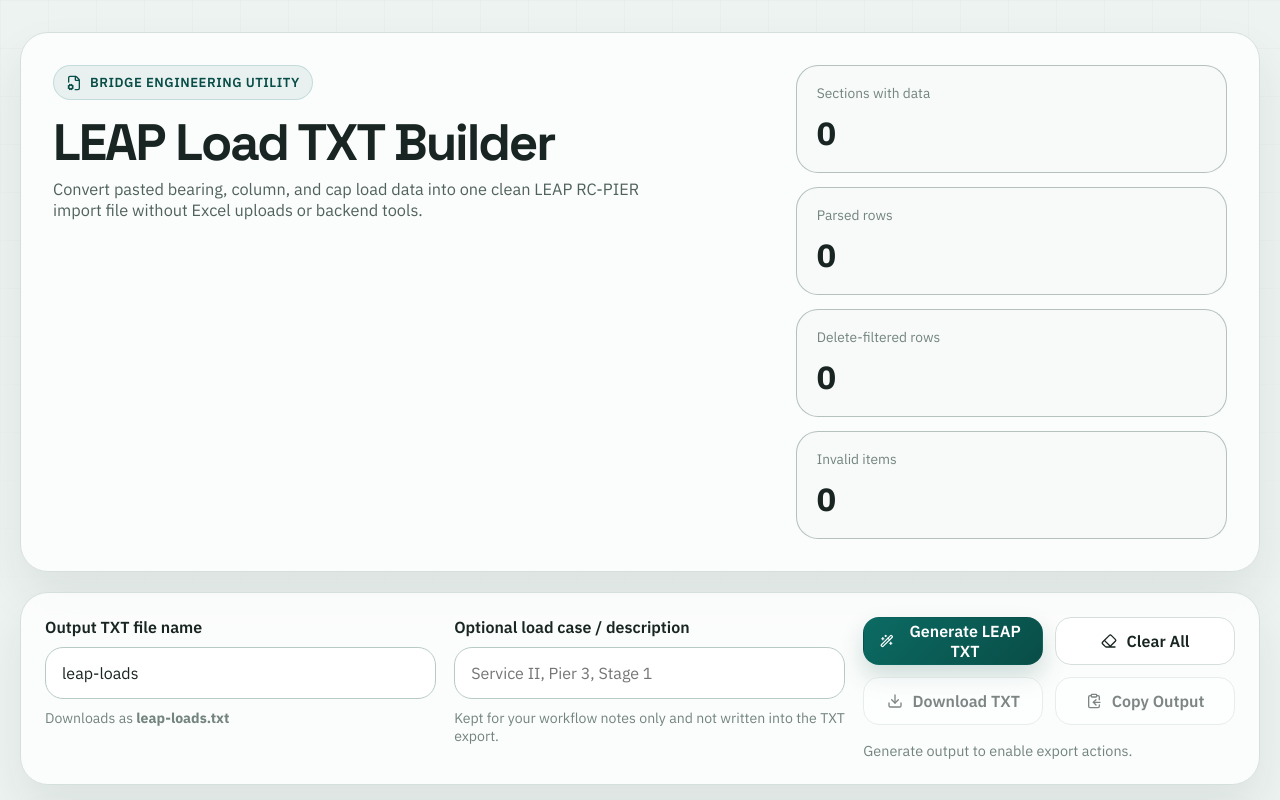
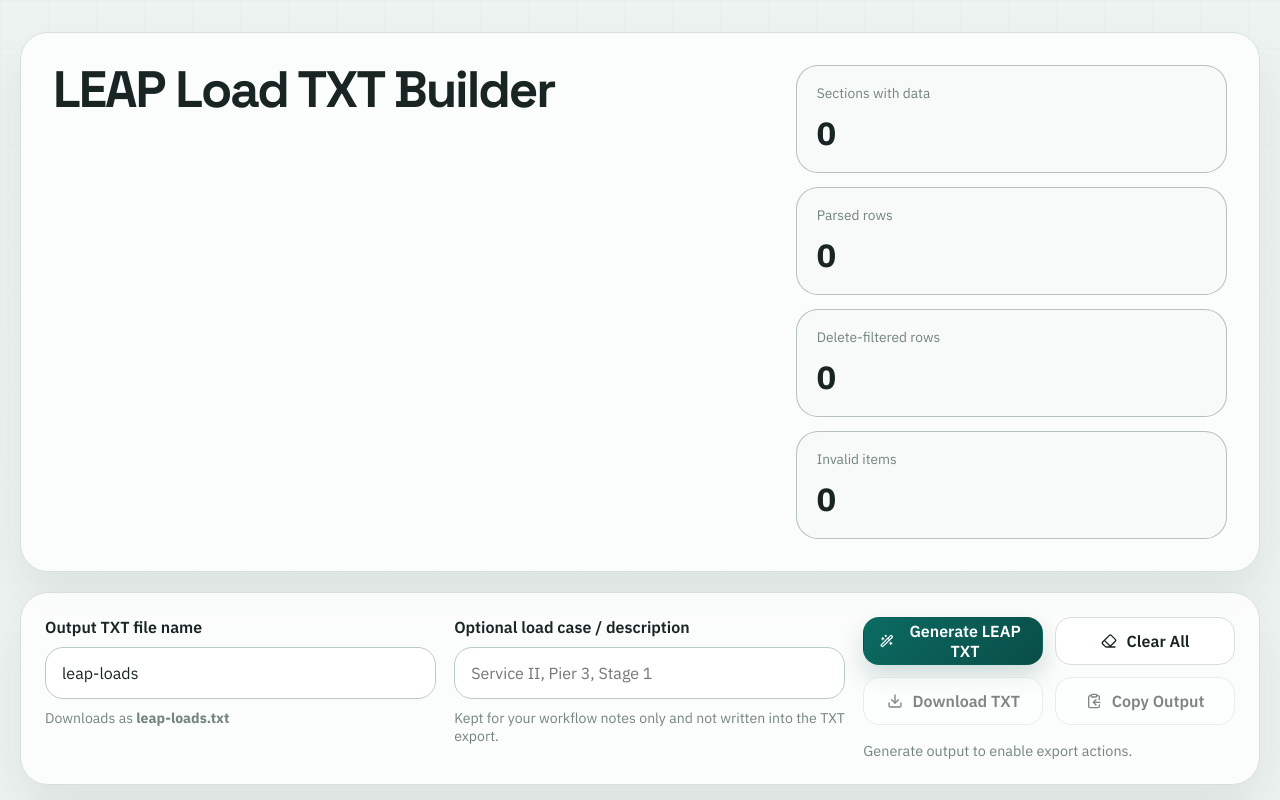
Before and after one commit to sandslamsal/easyleap, a React (Vite) app: page / in a window 1280 px wide. Shown: the top 800 px of the page. Built offline with nearby package versions, Linux system fonts and the light colour scheme.

Commit message:
Simplify hero heading

```diff
--- a/src/App.css
+++ b/src/App.css
@@ -38,36 +38,16 @@
 .hero-copy {
   position: relative;
   z-index: 1;
-}
-
-.eyebrow {
-  display: inline-flex;
-  align-items: center;
-  gap: 8px;
-  padding: 8px 12px;
-  border-radius: 999px;
-  border: 1px solid rgba(11, 107, 99, 0.16);
-  background: rgba(11, 107, 99, 0.08);
-  color: var(--accent-strong);
-  font-size: 0.82rem;
-  font-weight: 600;
-  letter-spacing: 0.04em;
-  text-transform: uppercase;
+  display: flex;
+  align-items: flex-start;
 }
 
 .hero-card h1 {
-  margin: 18px 0 10px;
+  margin: 0;
   font-family: var(--font-display);
   font-size: clamp(2.3rem, 4vw, 4rem);
   line-height: 0.98;
   letter-spacing: -0.04em;
-}
-
-.hero-text {
-  max-width: 60ch;
-  margin: 0;
-  color: var(--text-muted);
-  font-size: 1.02rem;
 }
 
 .hero-metrics {
--- a/src/App.jsx
+++ b/src/App.jsx
@@ -5,7 +5,6 @@
   Download,
   Eraser,
   Eye,
-  FileCog,
   FileText,
   Filter,
   Layers3,
@@ -487,15 +486,7 @@
     <main className="app-shell">
       <section className="hero-card">
         <div className="hero-copy">
-          <div className="eyebrow">
-            <FileCog size={16} />
-            <span>Bridge Engineering Utility</span>
-          </div>
           <h1>LEAP Load TXT Builder</h1>
-          <p className="hero-text">
-            Convert pasted bearing, column, and cap load data into one clean
-            LEAP RC-PIER import file without Excel uploads or backend tools.
-          </p>
         </div>
 
         <div className="hero-metrics">
```
